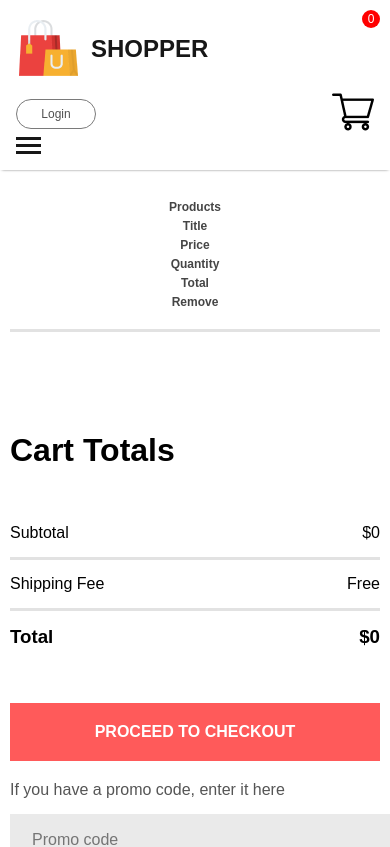
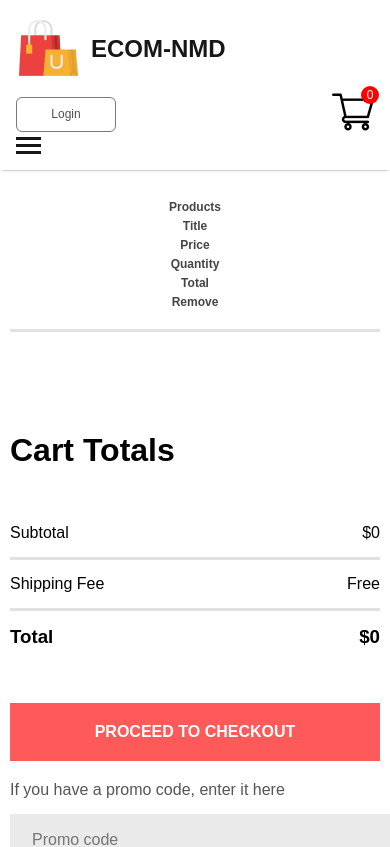
Before and after one commit to citec-47/ecommerce, a React (Create React App) app: page /Cart in a window 390 px wide. Shown: the top 847 px of the page. Built offline with nearby package versions, Linux system fonts and the light colour scheme.

Commit message:
Ajusted harmbugar and login page

```diff
--- a/src/Components/Footer/Footer.jsx
+++ b/src/Components/Footer/Footer.jsx
@@ -10,7 +10,7 @@ const Footer = () => {
     <div className='footer'>
           <div className="footer-logo">
             <img src={footer_logo} alt="Logo" />
-            <p>SHOPPER</p>
+            <p>ECOM-NMD</p>
           </div>
           <ul className="footer-links">
             <li>Company</li>
--- a/src/Components/Navbar/Navbar.css
+++ b/src/Components/Navbar/Navbar.css
@@ -67,19 +67,25 @@
   color: #fff;
 }
 
+.cart-container {
+  position: relative;
+  display: flex;
+  align-items: center;
+}
+
 .nav-cart-count {
-    display: flex;
+  position: absolute;
+  top: -10px;
+  right: -10px;
   width: 22px;
   height: 22px;
+  display: flex;
   justify-content: center;
   align-items: center;
   background-color: red;
   color: #fff;
-    border-radius: 11px;
+  border-radius: 50%;
   font-size: 14px;
-    position: absolute;
-    top: 10px;
-    right: 10px;
 }
 
 .hamburger {
@@ -160,14 +166,54 @@
   }
 
   .nav-login-cart button {
-      width: 80px;
-      height: 30px;
+         padding: 5px;
         font-size: 12px;
+        border-radius: 6px;
   }
 
   .nav-cart-count {
       width: 18px;
       height: 18px;
       font-size: 12px;
+      top: -5px;
+      right: -5px;
   }
 }
+
+@media (max-width: 375px) {
+  .navbar {
+      flex-direction: column;
+      align-items: flex-start;
+  }
+
+  .nav-menu {
+      flex-direction: column;
+      align-items: flex-start;
+      width: 100%;
+      gap: 15px;
+      margin-top: 10px;
+      transform: translateY(-100%);
+      display: none;
+  }
+
+  .nav-menu.open {
+      display: flex;
+      transform: translateY(0);
+  }
+
+  .nav-login-cart {
+      width: 100%;
+      justify-content: space-between;
+      margin-top: 10px;
+  }
+
+  .nav-login-cart button {
+      width: 100px;
+      height: 35px;
+      font-size: 14px;
+  }
+
+  .hamburger {
+      display: flex;
+  }
+}
--- a/src/Components/Navbar/Navbar.jsx
+++ b/src/Components/Navbar/Navbar.jsx
@@ -17,7 +17,7 @@ const Navbar = () => {
     <div className='navbar'>
       <div className="nav-logo">
         <img src={logo} alt="logo" />
-        <p>SHOPPER</p>
+        <p>ECOM-NMD</p>
       </div>
       <ul className={`nav-menu ${isMobileMenuOpen ? 'open' : ''}`}>
         <li onClick={() => handleMenuClick("shop")}>
@@ -39,8 +39,10 @@ const Navbar = () => {
       </ul>
       <div className='nav-login-cart'>
         <Link to='/login'><button>Login</button></Link>
-        <Link to='/cart'><img src={cart_icon} alt="cart-icon" /></Link>
-        <div className="nav-cart-count">0</div>
+        <div className="cart-container">
+          <Link to='/cart'><img src={cart_icon} alt="cart-icon" /></Link>
+          <div className="nav-cart-count">0</div>
+        </div>
       </div>
       <div className="hamburger" onClick={() => setIsMobileMenuOpen(!isMobileMenuOpen)}>
         <span className={`hamburger-line ${isMobileMenuOpen ? 'open' : ''}`}></span>
--- a/src/Pages/CSS/LoginSignUp.css
+++ b/src/Pages/CSS/LoginSignUp.css
@@ -23,6 +23,7 @@
 }
 
 .loginsignup-fields {
+    width: 92%;
     display: flex;
     flex-direction: column;
     gap: 20px;
```
Lines whose indentation alone changed are shown as unchanged.
